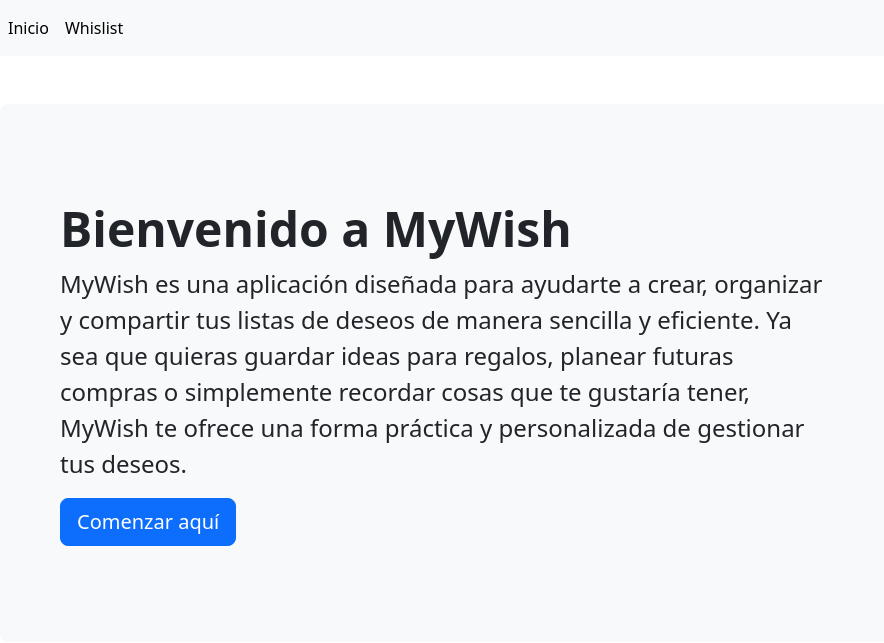
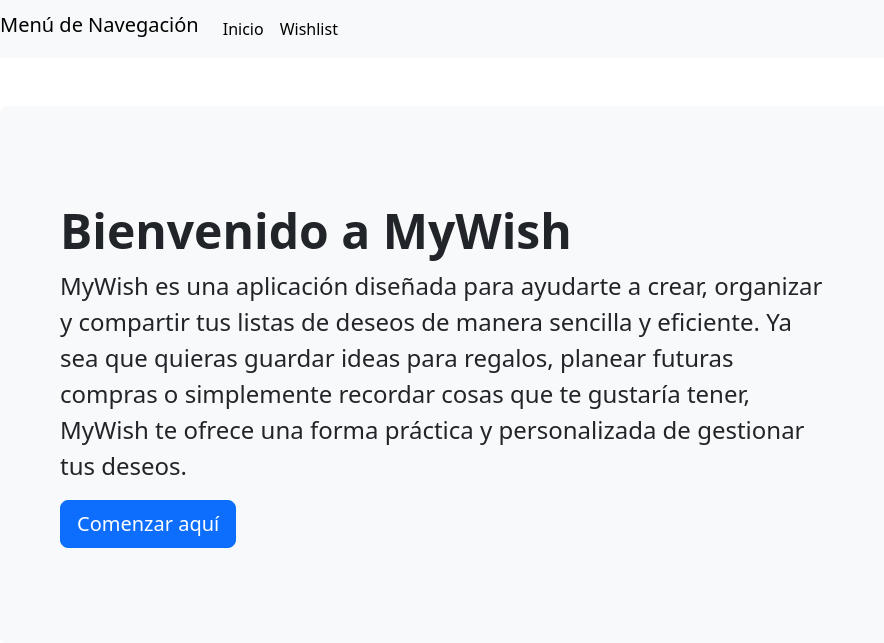
Before and after one commit to Z-FranXx/MyWhish_CRUD, a Django app: page / in a window 1280 px wide. Shown: the top 643 px of the page, without its empty margins (0-884 px from the left). Run offline with Django 5.2, Linux system fonts and the light colour scheme.

Commit message:
arreglando algunos detalles

```diff
--- a/library/templates/index.html
+++ b/library/templates/index.html
@@ -21,9 +21,10 @@
 
     <body>
         <nav class="navbar navbar-expand navbar-light bg-light">
+            <h3 class="navbar-brand">Menú de Navegación</h3> <!-- Título agregado -->
             <div class="nav navbar-nav">
-                <a class="nav-item nav-link active" href="{% url 'inicio' %}" aria-current="page"> Inicio </a>
-                <a class="nav-item nav-link active" href="{% url 'whislist' %}" aria-current="page"> Whislist </a>
+                <a class="nav-item nav-link active" href="{% url 'inicio' %}" aria-current="page">Inicio</a>
+                <a class="nav-item nav-link active" href="{% url 'whislist' %}" aria-current="page">Wishlist</a>
             </div>
         </nav>
 
```
